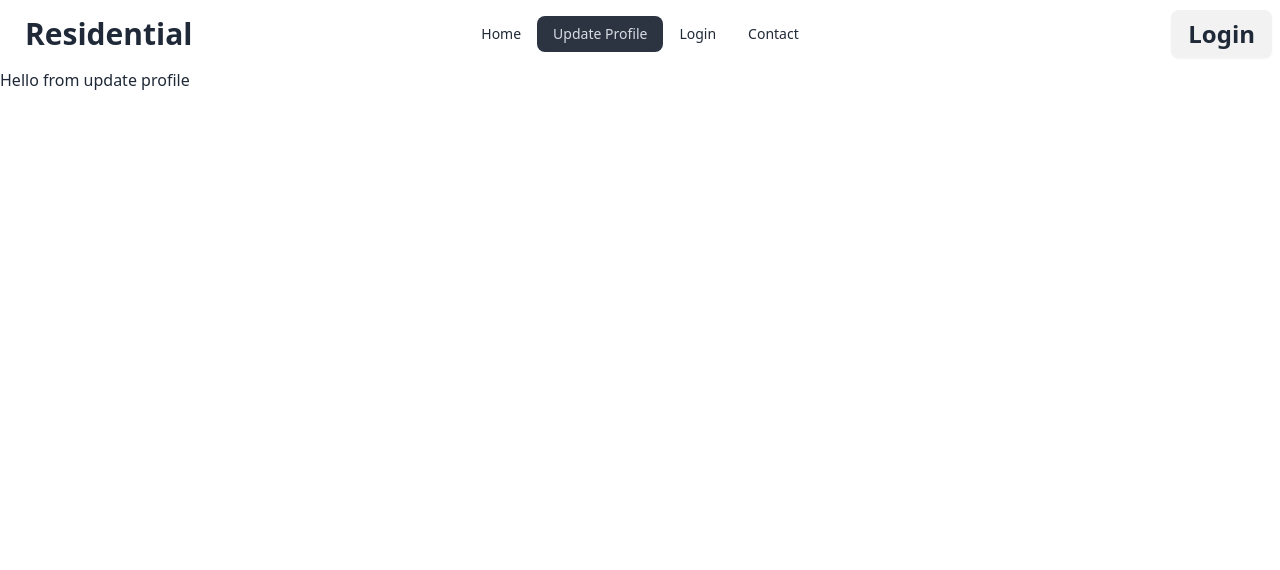
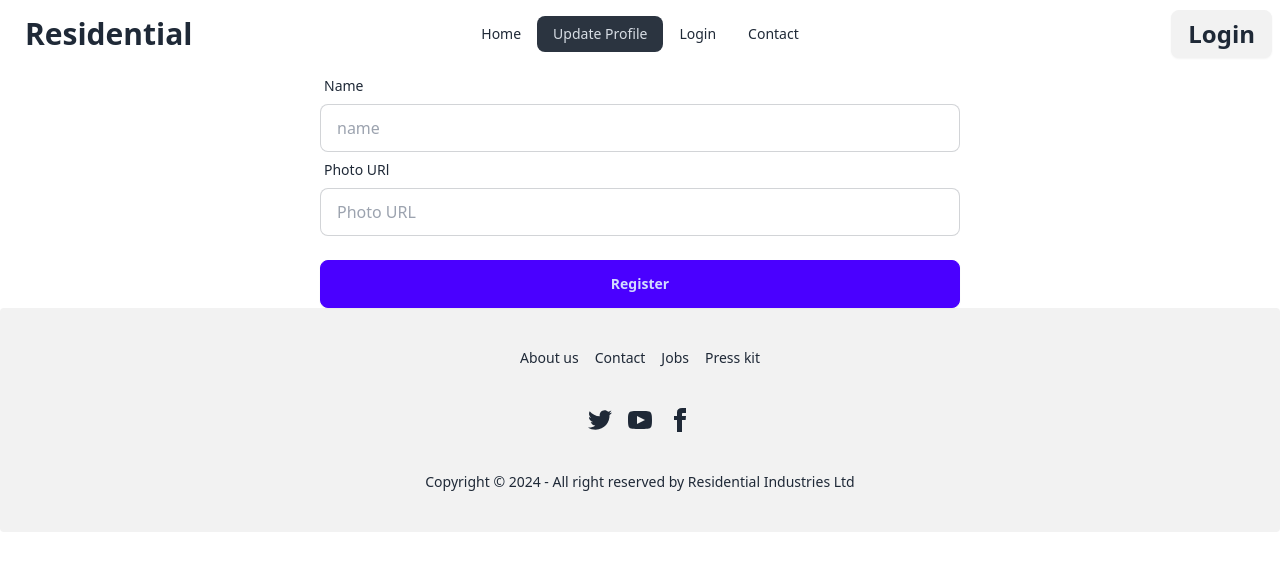
Before and after one commit to Abdullah3d/Residential-repo, a React (Vite) app: page /updateProfile in a window 1280 px wide. Shown: the top 570 px of the page. Built offline with nearby package versions, Linux system fonts and the light colour scheme; no server answers.

Commit message:
added update profile

```diff
--- a/src/Provider/AuthProvider.jsx
+++ b/src/Provider/AuthProvider.jsx
@@ -1,4 +1,4 @@
-import { GithubAuthProvider, GoogleAuthProvider, createUserWithEmailAndPassword, getAuth, onAuthStateChanged, signInWithEmailAndPassword, signInWithPopup, signOut } from "firebase/auth";
+import { GithubAuthProvider, GoogleAuthProvider, createUserWithEmailAndPassword, getAuth, onAuthStateChanged, signInWithEmailAndPassword, signInWithPopup, signOut, updateProfile } from "firebase/auth";
 import { createContext, useEffect, useState } from "react";
 import app from "../firebase/firebase.confie";
 
@@ -9,56 +9,63 @@ const googleProvider = new GoogleAuthProvider();
 const githubProvider = new GithubAuthProvider();
 
 const auth = getAuth(app);
-const AuthProvider = ({children}) => {
+const AuthProvider = ({ children }) => {
     const [user, setUser] = useState(null);
-    const [loading , setLoading] = useState(true);
+    const [loading, setLoading] = useState(true);
 
-    const createUser = (email, password) =>{
+    const createUser = (email, password) => {
         setLoading(true);
         return createUserWithEmailAndPassword(auth, email, password)
     }
 
-    const signIn = (email, password) =>{
+    const updateUserProfile = (name , photo) => {
+        return updateProfile(auth.currentUser, {
+            displayName: name, photoURL: photo
+        })
+    }
+
+    const signIn = (email, password) => {
         setLoading(true);
         return signInWithEmailAndPassword(auth, email, password);
     }
 
-    const signInWithGoogle = () =>{
+    const signInWithGoogle = () => {
         setLoading(true)
-        return signInWithPopup(auth, googleProvider );
+        return signInWithPopup(auth, googleProvider);
 
     }
-    const signInWithGithub = () =>{
+    const signInWithGithub = () => {
         setLoading(true)
         return signInWithPopup(auth, githubProvider);
     }
 
-    const logOut = () =>{
+    const logOut = () => {
         setLoading(true);
         return signOut(auth);
     }
-    useEffect(() =>{
-         const unSubscribe = onAuthStateChanged(auth, currentUser =>{
+    useEffect(() => {
+        const unSubscribe = onAuthStateChanged(auth, currentUser => {
             console.log('user in the auth state change', currentUser);
             setUser(currentUser);
             setLoading(false);
         });
-        return () =>{
+        return () => {
             unSubscribe();
         }
-    },[])
+    }, [])
     const authInfo = {
         user,
         loading,
         createUser,
         signInWithGoogle,
         signInWithGithub,
+        updateUserProfile,
         signIn,
         logOut
     }
     return (
         <AuthContext.Provider value={authInfo}>
-             {children}
+            {children}
         </AuthContext.Provider>
     );
 };
--- a/src/pages/Profile.jsx
+++ b/src/pages/Profile.jsx
@@ -1,12 +1,59 @@
+import { useContext } from "react";
 import { Helmet } from "react-helmet-async";
+import { AuthContext } from "../Provider/AuthProvider";
+import Footer from "./Footer";
+import { useNavigate } from "react-router-dom";
 
 const Profile = () => {
+    const navigate = useNavigate();
+    const { user, createUser, updateUserProfile } = useContext(AuthContext);
+    const handleUpdate = e => {
+        e.preventDefault();
+        const form = new FormData(e.currentTarget);
+        const name = form.get('name');
+        const photo = form.get('photo');
+        console.log(name, photo);
+
+        createUser(name, photo)
+            .then(result => {
+                console.log(result.user)
+                updateUserProfile(name, photo)
+                    .then(() => {
+                        navigate(form);
+                    })
+
+
+            })
+            .catch(error => {
+                console.error(error)
+            })
+
+    }
     return (
         <div>
             <Helmet>
                 <title>Task-9 | profile </title>
             </Helmet>
-            <h2 className="text2xl">Hello from update profile</h2>
+            <form onSubmit={handleUpdate} className=" mb-10md:w-3/4 lg:w-1/2 mx-auto">
+                <div className="form-control">
+                    <label className="label">
+                        <span className="label-text">Name</span>
+                    </label>
+                    {user?.name || <input type="text" name="name" placeholder="name" className="input input-bordered" required />}
+                </div>
+                <div className="form-control">
+                    <label className="label">
+                        <span className="label-text">Photo URl</span>
+                    </label>
+                    {
+                        user?.photo || <input type="text" name="Photo" placeholder="Photo URL" className="input input-bordered" required />
+                    }
+                </div>
+                <div className="form-control mt-6">
+                    <button className="btn btn-primary">Register</button>
+                </div>
+            </form>
+            <Footer></Footer>
         </div>
     );
 };
```
Also changed, not shown: src/pages/Navbar.jsx (+0 -124 lines).
